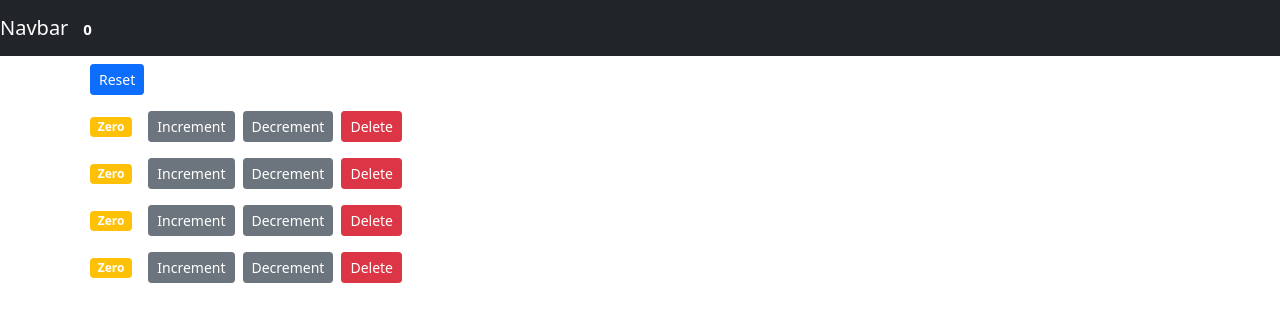
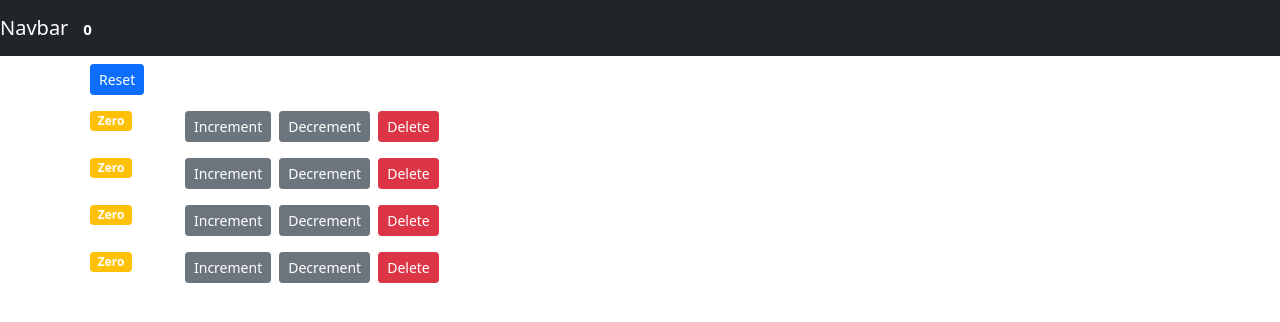
Before and after one commit to abbasi-naim/react-counter-app, a React (Create React App) app: page / in a window 1280 px wide. Shown: the top 322 px of the page. Built offline with nearby package versions, Linux system fonts and the light colour scheme; the HTML template or start-up script is replaced by a standard one.

Commit message:
add div to align buttons and badges

```diff
--- a/src/components/counter.jsx
+++ b/src/components/counter.jsx
@@ -29,10 +29,11 @@ class Counter extends Component {
   // }
   render() {
     return (
-      <div>
-        {/* <h1>Counter #{this.props.counter.id}</h1> */}
+      <div className="row">
+        <div className="col-1">
           <Badge bg={this.getBadgeClasses()}>{this.formatCount()}</Badge>
-
+        </div>
+        <div className="col">
           <Button
             onClick={() => this.props.onIncrement(this.props.counter)}
             variant="secondary btn-sm m-2"
@@ -58,6 +59,8 @@ class Counter extends Component {
             Delete
           </button>
         </div>
+        {/* <h1>Counter #{this.props.counter.id}</h1> */}
+      </div>
     );
   }
 
```
Lines whose indentation alone changed are shown as unchanged.
